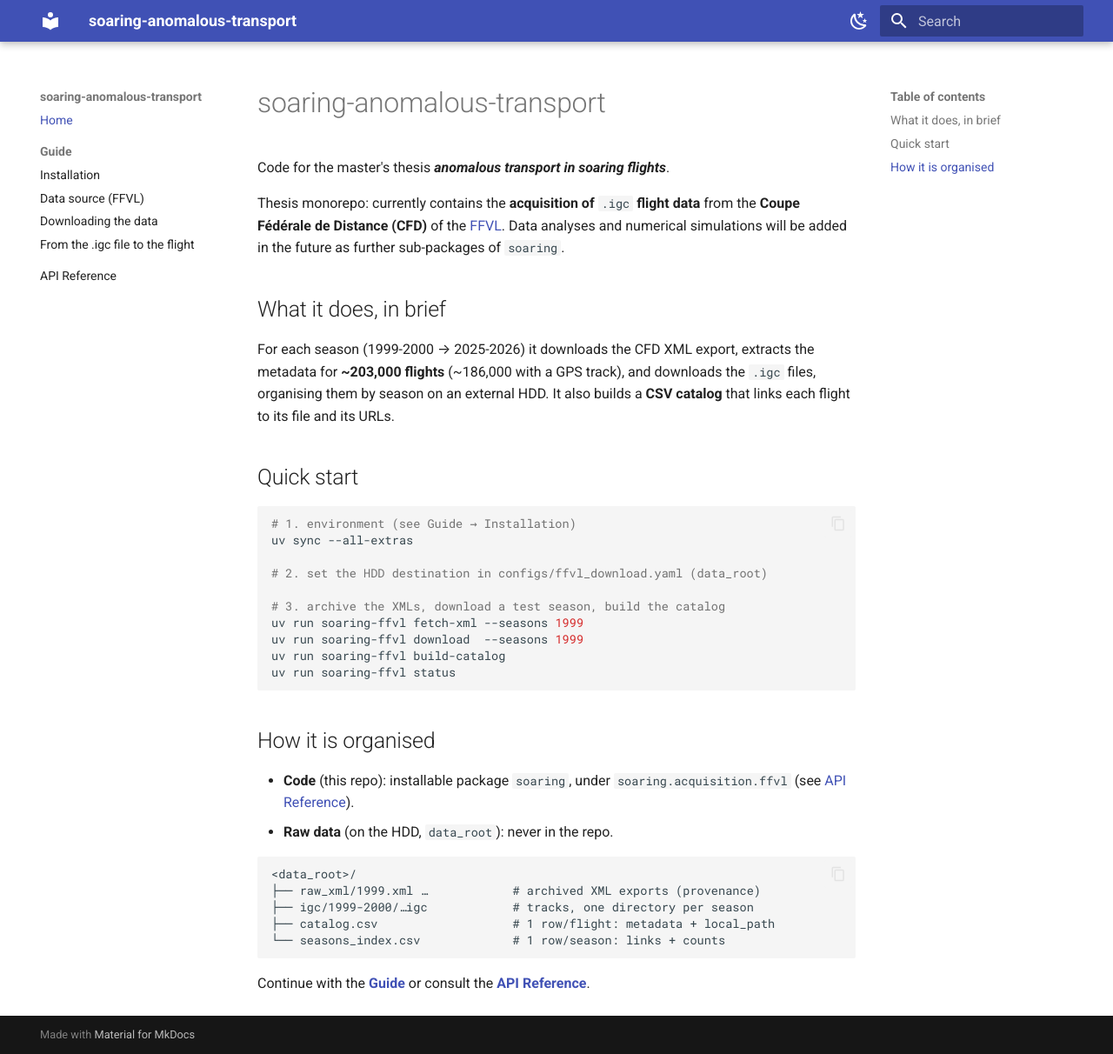
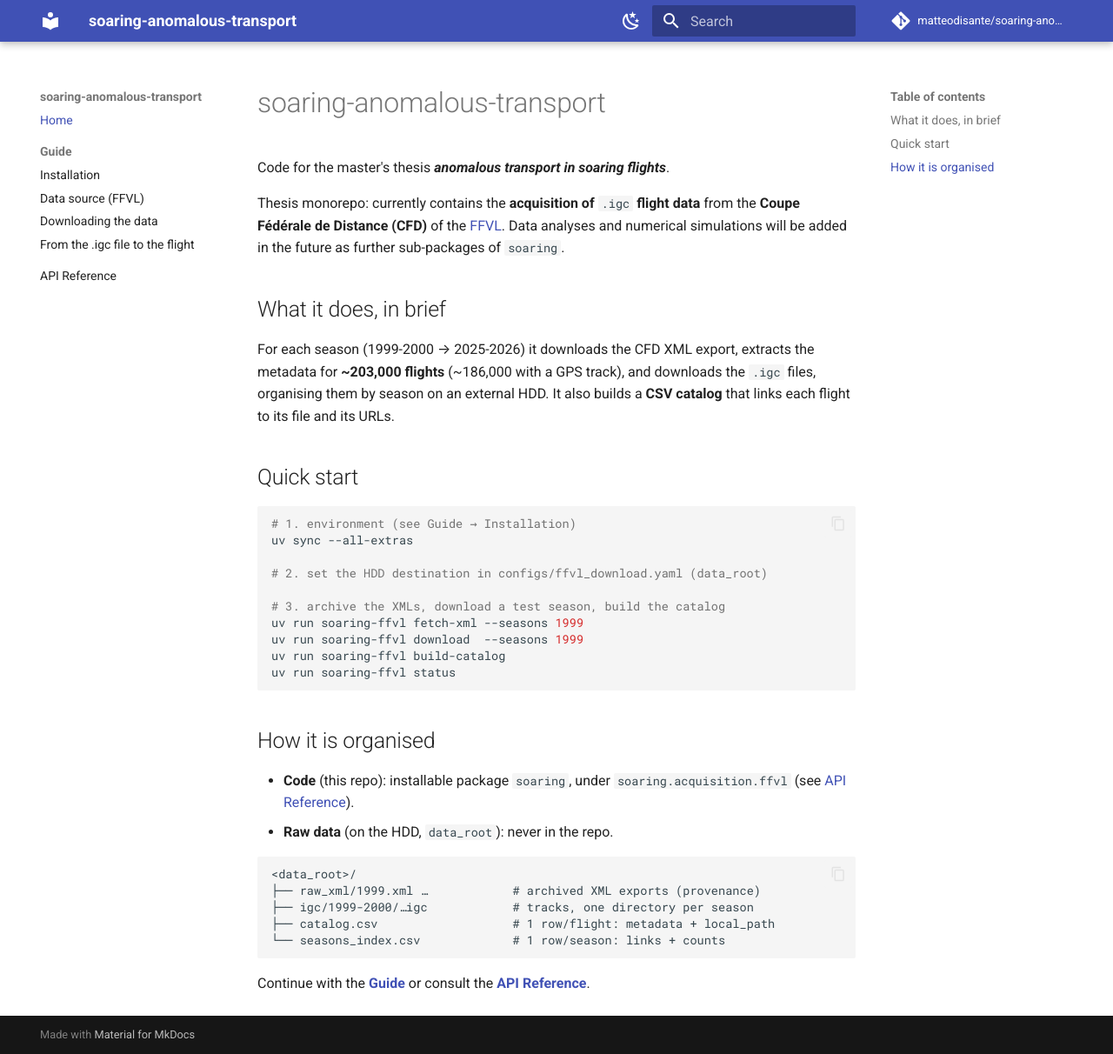
Before and after one commit to matteodisante/soaring-anomalous-transport, an MkDocs documentation site: the page built from docs/index.md, in a window 1280 px wide and 1212 px high. Shown: the whole window at 87% size. Built offline with MkDocs 1.6.1 and Material for MkDocs 9.7.7, drawn with Linux system fonts in a browser that asks for light colours; comment, search, counter and statistics services are not loaded.

Commit message:
Add GitHub Pages deployment via gh-pages branch
- Add site_url, repo_url, repo_name to mkdocs.yml
- Add .github/workflows/docs.yml: auto-deploys docs on every push to main

```diff
--- a/mkdocs.yml
+++ b/mkdocs.yml
@@ -1,5 +1,8 @@
 site_name: soaring-anomalous-transport
 site_description: Master's thesis — anomalous transport in soaring flights. .igc data acquisition from the CFD FFVL.
+site_url: https://matteodisante.github.io/soaring-anomalous-transport/
+repo_url: https://github.com/matteodisante/soaring-anomalous-transport
+repo_name: matteodisante/soaring-anomalous-transport
 docs_dir: docs
 
 theme:
```
Also changed, not shown: 1 other file.
